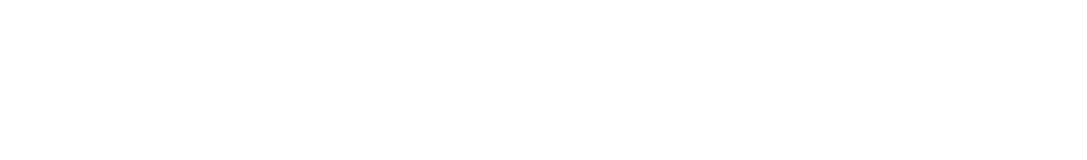
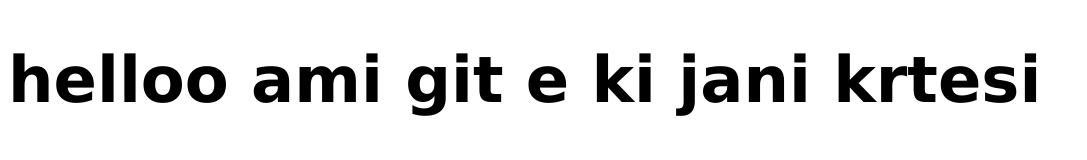
Before and after one commit to ShapItUp/javasikhiamihehe, a plain HTML site: page javasikhiamihehe/index.html in a window 1280 px wide. Shown: the whole page, without its empty margins (0-1087 px from the left). Drawn offline with Linux system fonts and the light colour scheme.

Commit message:
Force commit

```diff
--- a/javasikhiamihehe/index.html
+++ b/javasikhiamihehe/index.html
@@ -7,6 +7,7 @@
     <link rel="stylesheet" href="style.css">
 </head>
 <body>
+    <h1>helloo ami git e ki jani krtesi</h1>
     <script src="index.js">  </script>
      <!--script niche rakho naile upor gula o run hbe na goru  -->
 
```
